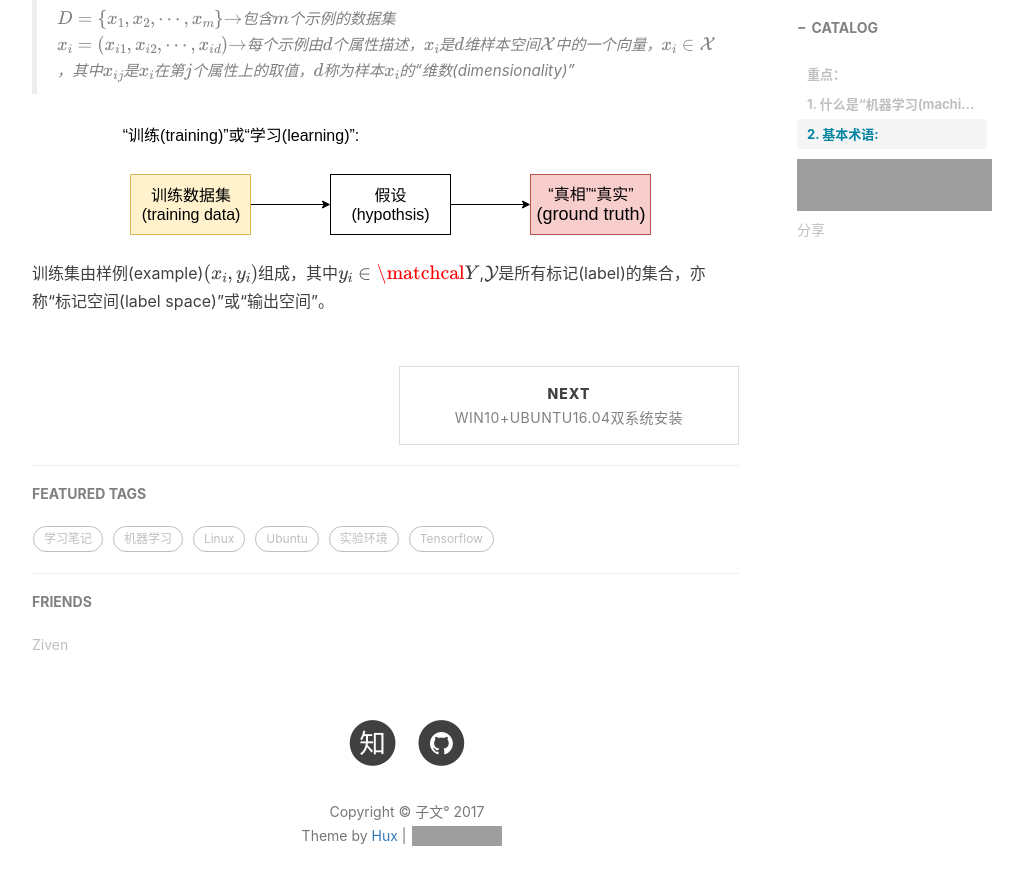
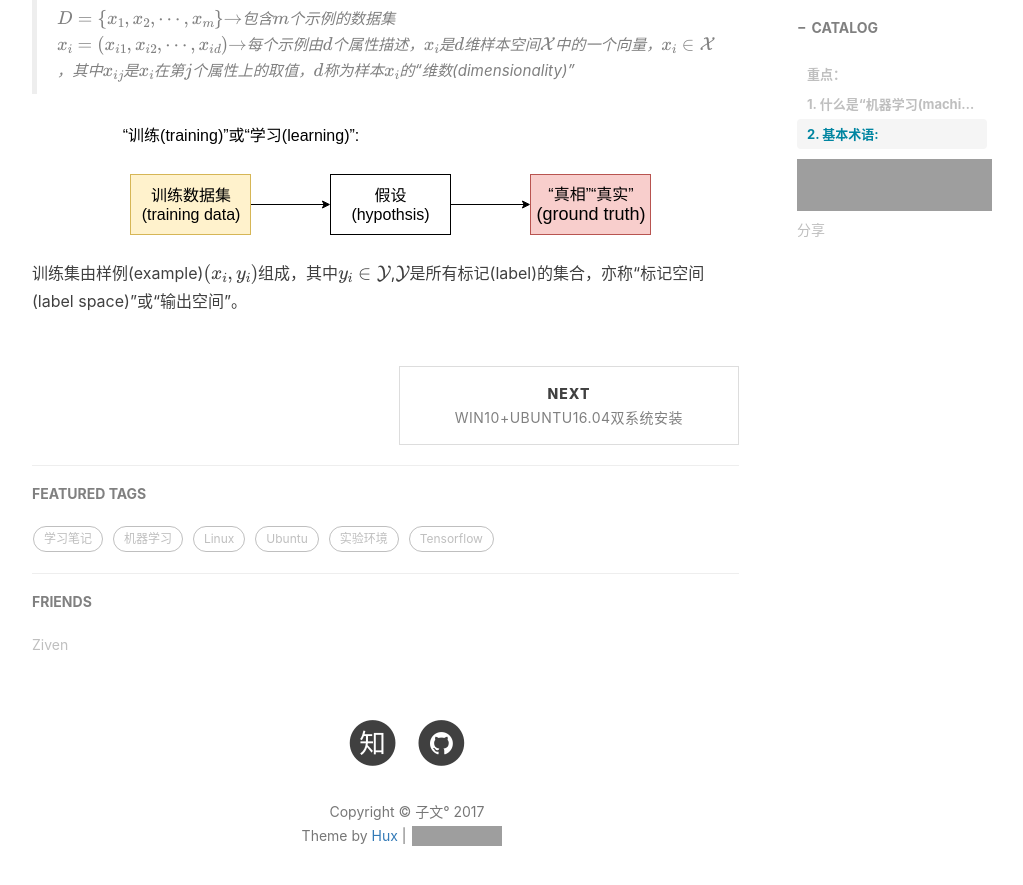
Before and after one commit to zivenyang/zivenyang.github.io, a Jekyll site: the page built from _posts/zzh-mathine-learning/2017-07-06-zzh-ml-chapter-1.markdown, in a window 1280 px wide and 900 px high, scrolled down 2376 px, cut to the strip 0-885 px from the top of the window. Shown: the whole strip, without its empty margins (233-1256 px from the left). Built offline with Jekyll 4.4.1, drawn with Linux system fonts in a browser that asks for light colours; nearby versions of some CDN libraries; formulas are drawn with MathJax 3; comment, search, counter and statistics services are not loaded; grey boxes are pictures that could not be loaded.

Commit message:
unpdate ch1

```diff
--- a/_posts/zzh-mathine-learning/2017-07-06-zzh-ml-chapter-1.markdown
+++ b/_posts/zzh-mathine-learning/2017-07-06-zzh-ml-chapter-1.markdown
@@ -35,4 +35,4 @@ tags:
 \\(x_{i}=(x_{i1}, x_{i2}, \cdots, x_{id})\\)\\(\rightarrow\\)每个示例由\\(d\\)个属性描述，\\(x_i\\)是\\(d\\)维样本空间\\(\mathcal{X}\\)中的一个向量，\\(x_{i}\in\mathcal{X}\\)，其中\\(x_{ij}\\)是\\(x_i\\)在第\\(j\\)个属性上的取值，\\(d\\)称为样本\\(x_i\\)的“维数(dimensionality)”
 
 <img  src="/img\in-post\zzh-machine-learning\ch1\training.svg" />
-训练集由样例(example)\\(\(x_{i},y_{i}\)\\)组成，其中\\(y_{i}\in\matchcal{Y}\\),\\(\mathcal{Y}\\)是所有标记(label)的集合，亦称“标记空间(label space)”或“输出空间”。
+训练集由样例(example)\\(\(x_{i},y_{i}\)\\)组成，其中\\(y_{i}\in\mathcal{Y}\\),\\(\mathcal{Y}\\)是所有标记(label)的集合，亦称“标记空间(label space)”或“输出空间”。
```
